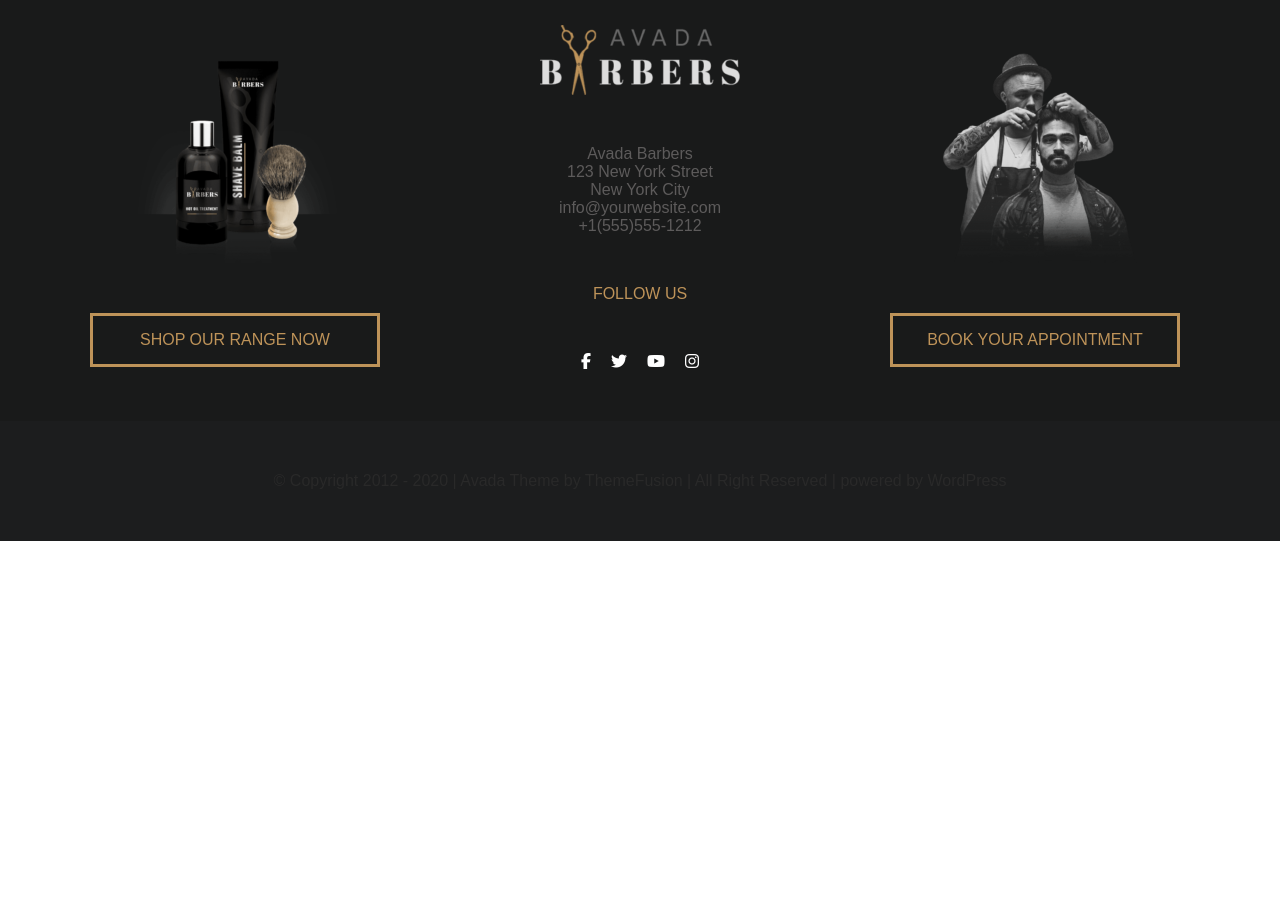
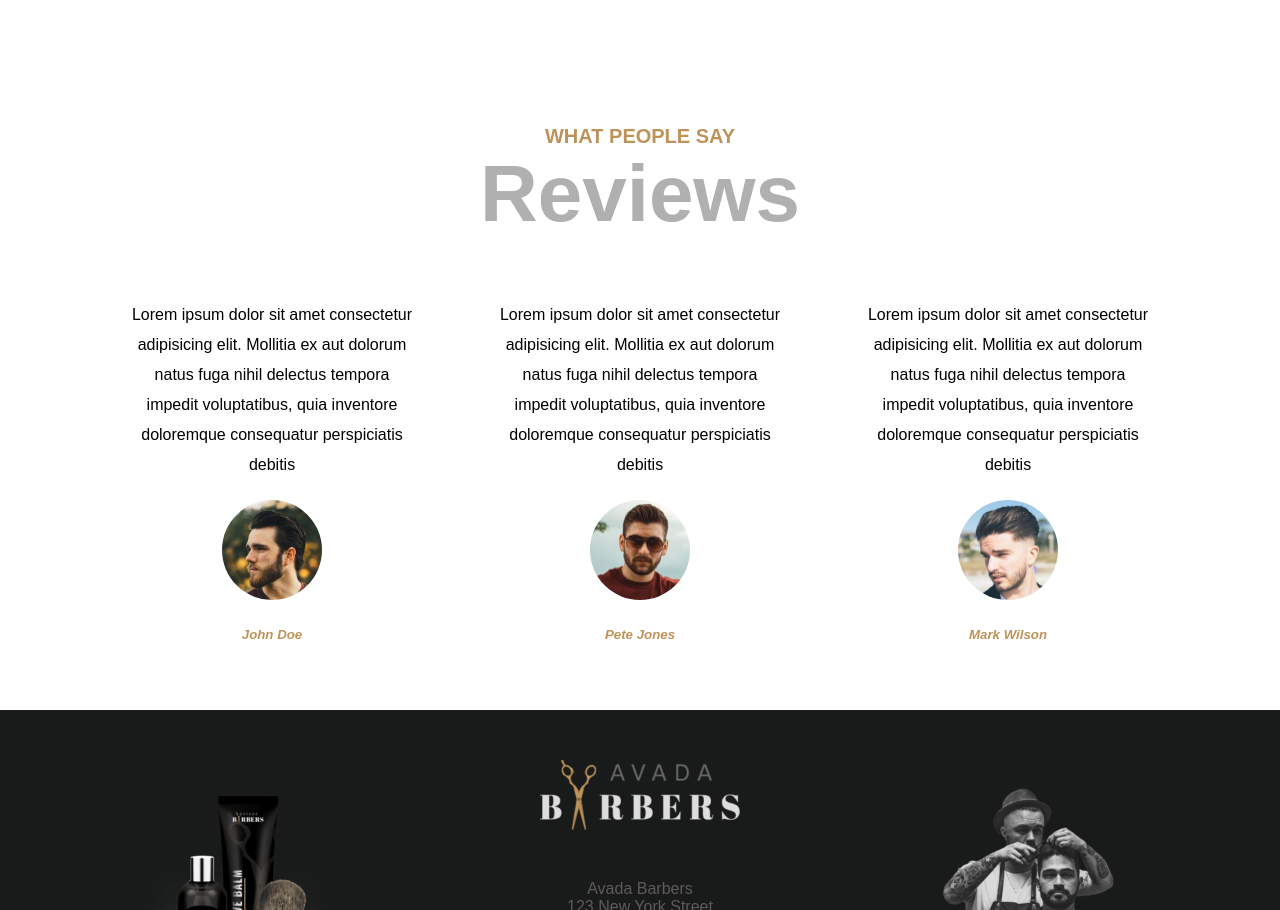
Before and after one commit to Carmine-Doronzo/proj-html-vuejs, a Vue app: page / in a window 1280 px wide. Shown: the part 3820-4730 px from the top of the page. Before the commit the page ends 4361 px from the top, so only its background shows below. Built offline with nearby package versions, Linux system fonts and the light colour scheme.

Commit message:
reviews section

```diff
--- a/src/components/MainComponent.vue
+++ b/src/components/MainComponent.vue
@@ -27,6 +27,20 @@
 
     <ProductsCarouselContent/>
 
+    <div class="container-reviews">
+        <h4 class="title-review">WHAT PEOPLE SAY</h4>
+        <h1 class="description-review">Reviews</h1>
+        <div class="row-reviews">
+            <div class="card-reviews" v-for="(review,i) in reviews" :key="i">
+                <p class="review">{{ review.review }}</p>
+                <img :src="`${review.img}`" alt="">
+                <h5 class="name-review">{{ review.name }}</h5>
+            </div>
+        </div>
+
+    </div>
+
+
 </template>
 
 <script>
@@ -40,6 +54,7 @@ export default {
     data() {
         return {
             service: db.services,
+            reviews:db.rewiews
 
         }
 
@@ -57,5 +72,46 @@ export default {
 
 <style lang="scss" scoped>
 @use '../style/partials/main.scss';
+.container-reviews{
+    margin: 0 auto;
+    width: 1024px;
+    padding-top: 150px;
+    text-align: center;
+}
+.row-reviews{
+    width: 100%;
+    display: flex;
+    gap: 80px;
 
+}
+.card-reviews{
+    padding: 60px 0;
+    display: flex;
+    flex-direction: column;
+    justify-content: center;
+    align-items: center;
+    text-align: center;
+    line-height: 30px;
+    gap: 20px;
+}
+.card-reviews img{
+    width: 100px;
+    aspect-ratio: 1/1;
+    border-radius: 50%;
+}
+.title-review{
+    font-size: 20px;
+    color: #be9359;
+}
+.description-review{
+    font-size: 80px;
+    color: #b0b0b0;
+}
+.name-review{
+    color: #be9359;
+    font-style: italic;
+}
+.review{
+    font-size:16px;
+}
 </style>
--- a/src/store.js
+++ b/src/store.js
@@ -136,17 +136,17 @@ export const db = reactive({
         {
             name:'John Doe',
             img:'/img/avadabarbers-trimcut-gallery6-200x200.jpg',
-            review:'Lorem ipsum dolor sit amet consectetur adipisicing elit. Mollitia ex aut dolorum natus fuga nihil delectus tempora impedit voluptatibus, quia inventore doloremque consequatur perspiciatis debitis tempore repellat officiis minima cum! Odit vel officia id eveniet ea nobis!'
+            review:'Lorem ipsum dolor sit amet consectetur adipisicing elit. Mollitia ex aut dolorum natus fuga nihil delectus tempora impedit voluptatibus, quia inventore doloremque consequatur perspiciatis debitis '
         },
         {
             name:'Pete Jones',
             img:'/img/avadabarbers-trimcut-gallery7-200x201.jpg',
-            review:'Lorem ipsum dolor sit amet consectetur adipisicing elit. Mollitia ex aut dolorum natus fuga nihil delectus tempora impedit voluptatibus, quia inventore doloremque consequatur perspiciatis debitis tempore repellat officiis minima cum! Odit vel officia id eveniet ea nobis!'
+            review:'Lorem ipsum dolor sit amet consectetur adipisicing elit. Mollitia ex aut dolorum natus fuga nihil delectus tempora impedit voluptatibus, quia inventore doloremque consequatur perspiciatis debitis '
         },
         {
             name:'Mark Wilson',
             img:'/img/avadabarbers-trimcut-gallery3-200x201.jpg',
-            review:'Lorem ipsum dolor sit amet consectetur adipisicing elit. Mollitia ex aut dolorum natus fuga nihil delectus tempora impedit voluptatibus, quia inventore doloremque consequatur perspiciatis debitis tempore repellat officiis minima cum! Odit vel officia id eveniet ea nobis!'
+            review:'Lorem ipsum dolor sit amet consectetur adipisicing elit. Mollitia ex aut dolorum natus fuga nihil delectus tempora impedit voluptatibus, quia inventore doloremque consequatur perspiciatis debitis '
         },
     ],
     blogs:[
```
